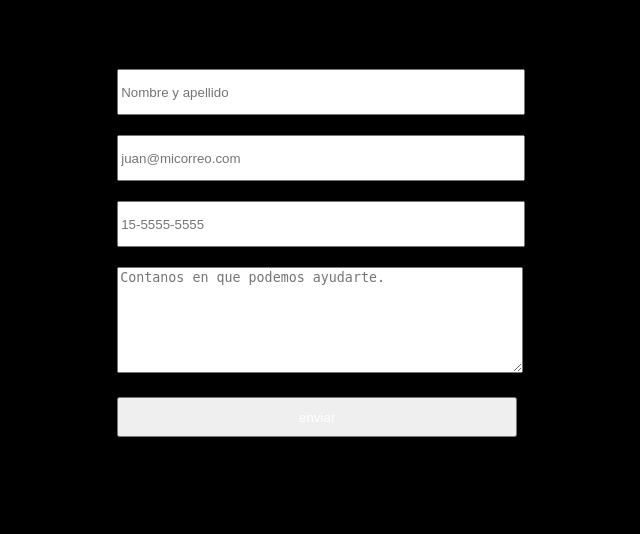
After one commit to Lichura/beertruck, a Django app: page /contact/ in a window 1280 px wide. The commit adds this page. Shown: the part 101-635 px from the top of the page, without its empty margins (270-910 px from the left). Run offline with Django 3.2, Linux system fonts and the light colour scheme.

Commit message:
Se agrego el archivo base.html para usar de plantilla

```diff
--- a/beerweb/urls.py
+++ b/beerweb/urls.py
@@ -7,5 +7,9 @@ urlpatterns = [
     # url(r'^blog/', include('blog.urls')),
     url(r'^$', 'cervezas.views.home', name='home'),
     url(r'^admin/', include(admin.site.urls)),
-    url(r'^cervezas/', include('cervezas.urls')),
+    #url(r'^cervezas/', include('cervezas.urls')),
+    url(r'^cervezas/', 'cervezas.views.cervezas_list', name='cervezas'),
+    url(r'^contact/', 'cervezas.views.contact', name='contact'),
+    url(r'^gallery/', 'cervezas.views.gallery', name='gallery'),
+	url(r'^services/', 'cervezas.views.services', name='services'),
 ]
--- /dev/null
+++ b/cervezas/static/css/contacto.css
@@ -0,0 +1,27 @@
+.contacto{
+	background-color: black;
+	position: relative;
+	margin-top: 150px;
+	padding-left: 30%;
+}
+
+.contacto input{
+
+	width: 400px;
+	height: 40px;
+	margin-top: 20px;
+}
+
+.contacto textarea{
+	width: 400px;
+	height: 100px;
+	margin-top: 20px;
+}
+
+.contacto button{
+	width: 400px;
+	height: 40px;
+	margin-top: 20px;
+	color: white;
+	font-color: black;
+}
--- a/cervezas/static/css/home.css
+++ b/cervezas/static/css/home.css
@@ -1,6 +1,7 @@
 /*Fonts*/
 @import url(https://fonts.googleapis.com/css?family=Poiret+One);
 @import url(https://fonts.googleapis.com/css?family=Quicksand:300,400);
+@import url(https://fonts.googleapis.com/css?family=Lora);
 /*Styles*/
 
 
@@ -49,13 +50,18 @@ body{
 
 h2 {
 	color: white;
-	font-family: 'Poiret One', cursive;
-	font-size: 30px;
+	font-family: 'Lora', serif;
+	font-size: 50px;
 	position: relative;
-	margin-top: 150px;
-	padding-left: 30%;
+	margin-top: 0px;
+	padding-left: 20%;
 	height: 30px;
 	width: 100%
+}
+
+#imagen_inicio{
+	margin-left: -50px;
+	overflow: hidden;
 }
 
 .nosotros_descripcion {
@@ -63,7 +69,7 @@ h2 {
 	width: 100%;
 	position: relative;
 	overflow: hidden;
-	margin-top: 30px;
+	margin-top: 0px;
 	margin-left: 20%;
 
 }
@@ -111,6 +117,7 @@ h2 {
 
 
 .Contacto{
+	background-color:black;
 	margin-top: 100px;
 	bottom: 0;
 	left: 0;
@@ -122,7 +129,7 @@ h2 {
 .redes_sociales {
 	float: left;
 	display: block;
-	padding-left: 50px;
+	padding-left: 30px;
 }
 
 
@@ -153,5 +160,5 @@ h2 {
  	width: 200px;
  	height: 200px;
  	float: left;
- 	padding-left: 50px;
+ 	padding-left: 100px;
  }
--- /dev/null
+++ b/cervezas/templates/cervezas/base.html
@@ -0,0 +1,37 @@
+{% load staticfiles %}
+<!DOCTYPE html>
+<html>
+<head>
+      <link rel="stylesheet"  href="{% static "css/home.css" %}" >
+        {% block head_css%} {% endblock head_css %}
+	<title>Parri - Beers</title>
+</head>
+<body>
+	<div class = "nav">
+		<img class="imagen_logo" src="http://i.imgur.com/Fl68w7C.png"/>
+		<ul>
+			<li><a href="/">About us</a></li>
+			<li><a href="/cervezas">Beers</a></li>
+			<li><a href="/services">Services</a></li>
+			<li><a href="/gallery">Gallery</a></li>
+			<li><a href="/contact">Contact us</a></li>
+		</ul>
+	</div>
+	{% block content %}
+    {% endblock content%}
+	<div class = "Contacto">
+		<img id = "logo_bottom" src="http://i.imgur.com/Fl68w7C.png"/>
+		<p>Beer Craft truck<p>
+			<div class = "telefono"><span></br>Llamanos al 2309840, beertruck@beertruck.com.ar</br>
+										  tenemos la mejor cerveza de Buenos Aires</br>
+										  conectate a nuestras redes sociales!</br></br></br><span></div>
+			<div class = "redes_sociales">
+				<li><a href="http://www.Facebook.com"><img src="https://www.kennesaw.edu/images/global/social/facebook_round.png"/></a>
+				<li><a href="http://www.twitter.com"><img src="http://www.kompaworld.com/image/photopage/SocialMediaicons-round-TWITTER.png"/></a>
+				<li><a href="http://www.instagram.com"><img src="https://upload.wikimedia.org/wikipedia/commons/thumb/e/e8/Instagram_circle.svg/2000px-Instagram_circle.svg.png"/></a>
+				<li><a href="http://www.pinterest.com"><img src="https://www.impactdesignhub.org/wp-content/themes/magazine/images/pinterest_gray.png"/></a>
+				<li><a href="http://www.whatsapp.com"><img src="http://www.iconsdb.com/icons/preview/gray/whatsapp-xxl.png"/><a/>
+			</div>
+	</div>
+</body>
+</html>
--- /dev/null
+++ b/cervezas/templates/cervezas/contact.html
@@ -0,0 +1,16 @@
+{% extends "cervezas/base.html" %}
+{% load staticfiles %}
+{% block head_css %}
+  <link rel="stylesheet" href="{% static "css/contacto.css" %}" >
+{% endblock head_css %}
+{% block content %}
+		<div class = "contacto">
+			<form>
+				<input type="text" name="nombre" placeholder= "Nombre y apellido"></input></br>
+				<input type="email" name="mail"placeholder= "juan@micorreo.com"></input></br>
+				<input type="number" name="telefono" placeholder= "15-5555-5555"></input></br>
+				<textarea type="text" name="notas" placeholder="Contanos en que podemos ayudarte."></textarea></br>
+				<button name="submit" value= "Enviar" tabindex = "5"> enviar </button>
+			</form>
+		</div>
+{% endblock content %}
--- /dev/null
+++ b/cervezas/templates/cervezas/gallery.html
@@ -0,0 +1,3 @@
+{% extends "cervezas/base.html" %}
+{% block content %}
+{% endblock content%}
--- /dev/null
+++ b/cervezas/templates/cervezas/services.html
@@ -0,0 +1,3 @@
+{% extends "cervezas/base.html" %}
+{% block content %}
+{% endblock content%}
--- a/cervezas/urls.py
+++ b/cervezas/urls.py
@@ -2,6 +2,7 @@ from django.conf.urls import include,url
 from . import views
 
 urlpatterns= [
-	url(r'^$', views.cervezas_list),
+	url(r'^cervezas$', views.cervezas_list),
 	url(r'', views.home),
+	url(r'^contact$', views.contact),
 ]
--- a/cervezas/views.py
+++ b/cervezas/views.py
@@ -8,3 +8,12 @@ def cervezas_list(request):
 
 def home(request):
 	return render(request, 'cervezas/home.html', {})
+
+def contact(request):
+	return render(request, 'cervezas/contact.html',{})
+
+def gallery(request):
+	return render(request, 'cervezas/gallery.html',{})
+
+def services(request):
+	return render(request, 'cervezas/services.html',{})
```
Also changed, not shown: cervezas/templates/cervezas/cervezas_list.html (+3 -29 lines), cervezas/templates/cervezas/home.html (+6 -36 lines).
